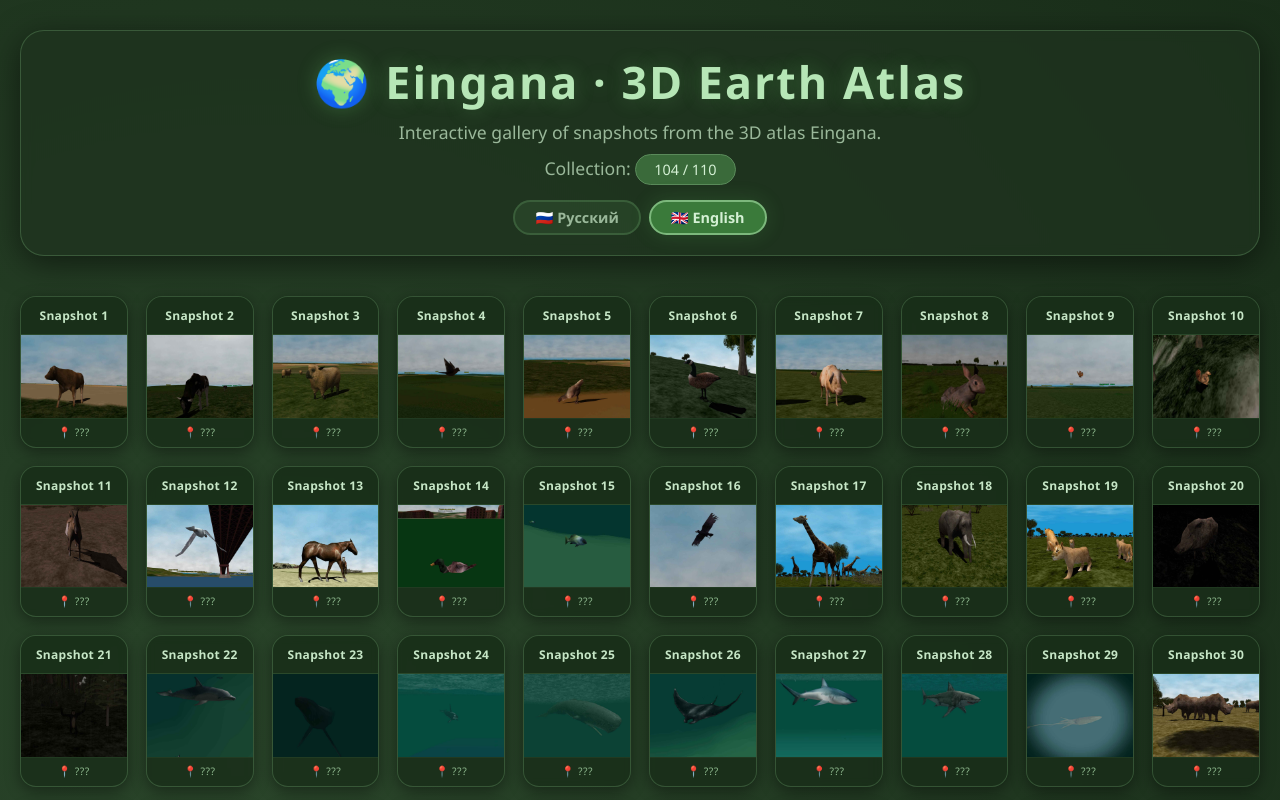
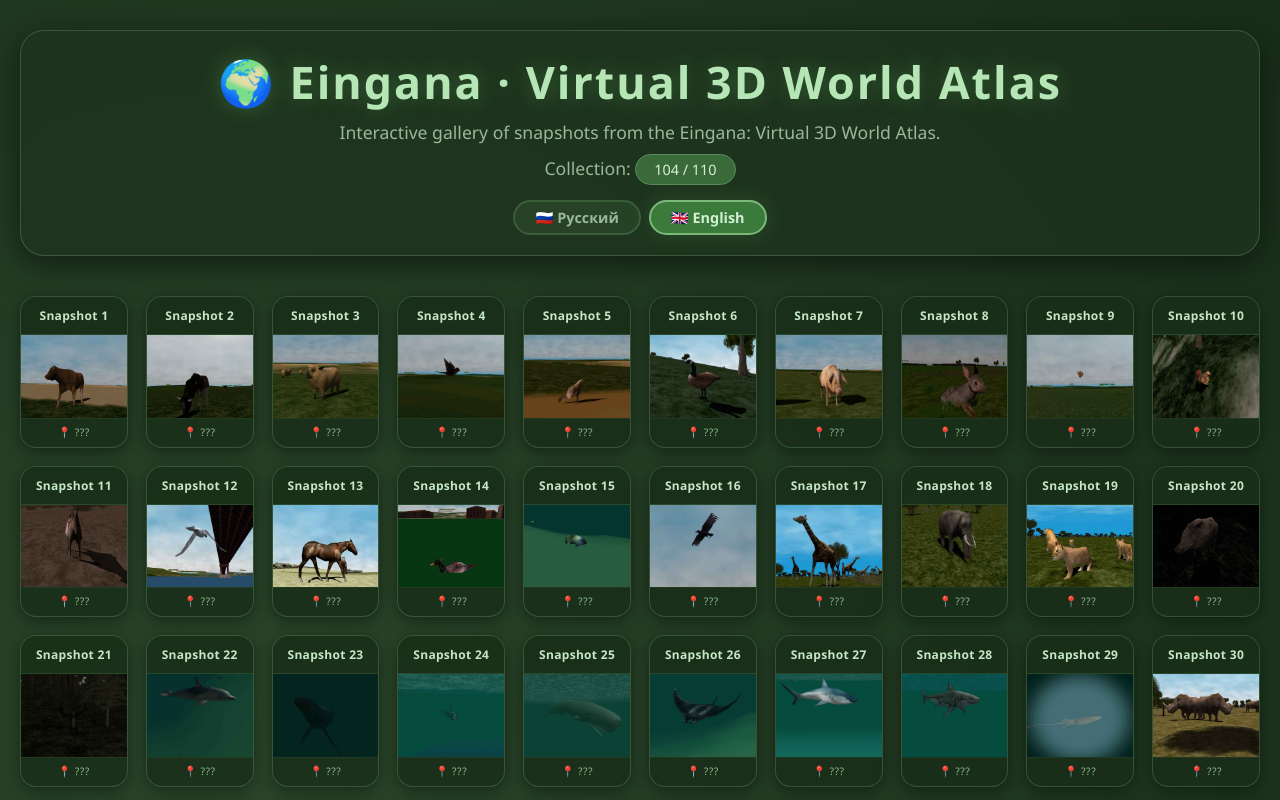
Before and after one commit to DocSleepwalker/eingana, a plain HTML site: page index.html in a window 1280 px wide. Shown: the top 800 px of the page. Drawn offline with Linux system fonts and the light colour scheme.

Commit message:
Update index.html

```diff
--- a/index.html
+++ b/index.html
@@ -327,9 +327,9 @@
         },
         en: {
             // Header
-            headerSub: '3D Earth Atlas',
+            headerSub: 'Virtual 3D World Atlas',
             galleryLabel: 'Interactive gallery of snapshots',
-            atlasLabel: 'from the 3D atlas Eingana.',
+            atlasLabel: 'from the Eingana: Virtual 3D World Atlas.',
             collectionLabel: 'Collection',
 
             // Cards
```
